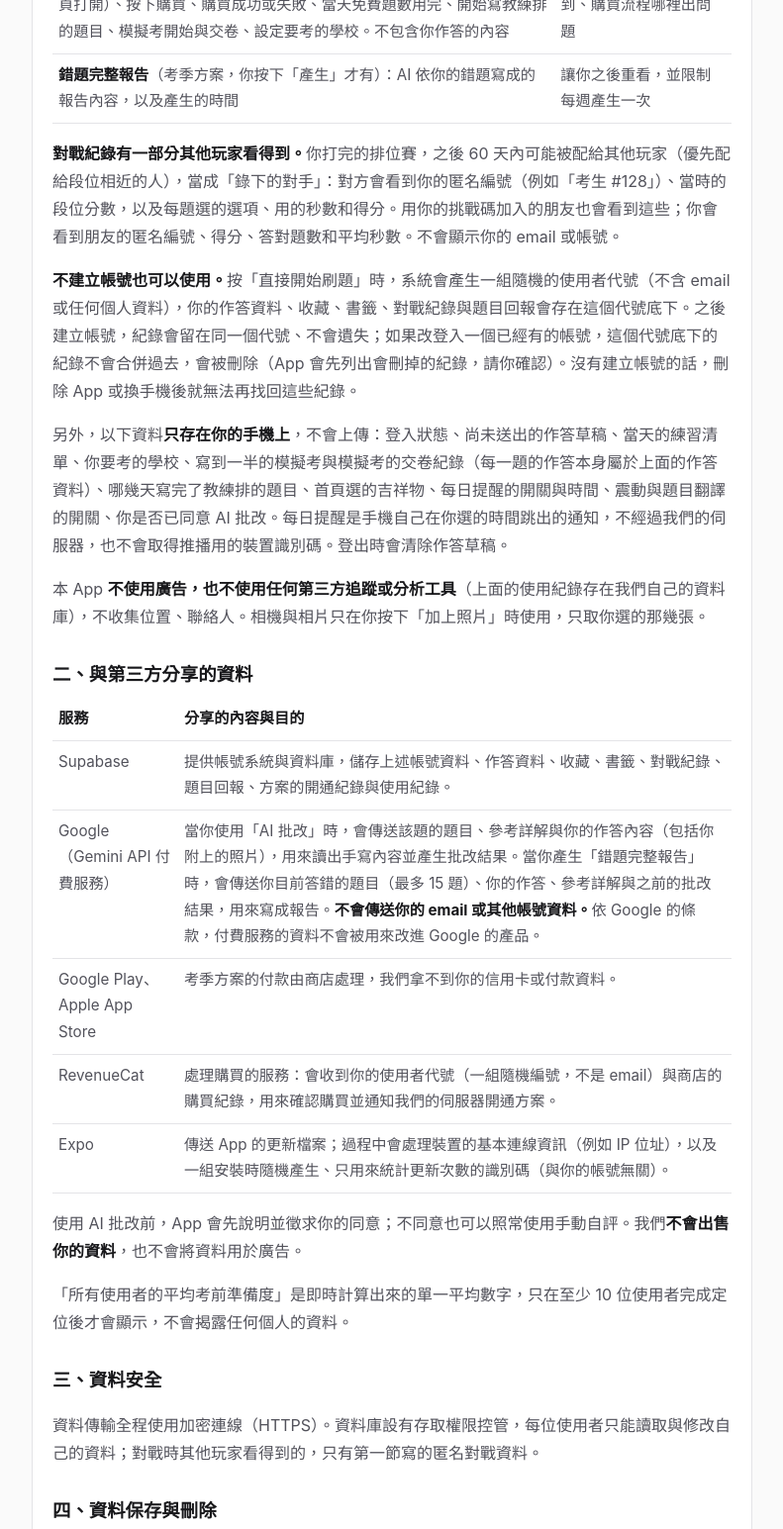
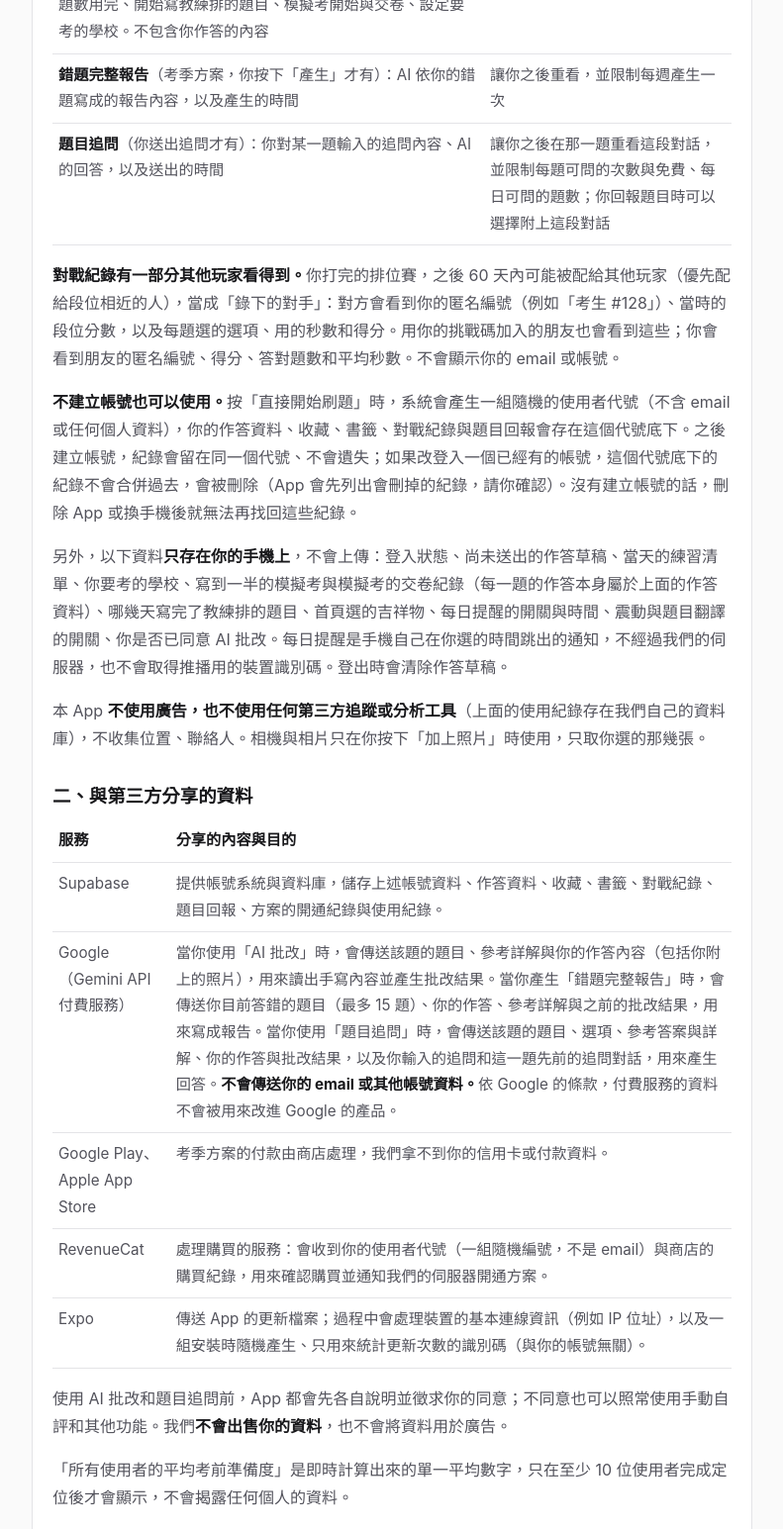
Before and after one commit to hakuhaku24/kaoyan-coach-legal, a plain HTML site: page privacy.html in a window 1280 px wide. Shown: the part 900-2445 px from the top of the page at 99% size, without its empty margins (244-1035 px from the left). Drawn offline with Linux system fonts and the light colour scheme.

Commit message:
docs: privacy policy and account deletion page cover 題目追問 (what is sent to Gemini, the conversation kept until the account is deleted, its own consent); effective 11/25

```diff
--- a/privacy.html
+++ b/privacy.html
@@ -10,7 +10,7 @@
 <main>
   <div class="card">
     <h1>考研教練 隱私權政策</h1>
-    <p class="meta">生效日期：2026 年 11 月 12 日　｜　開發者：考研教練（個人開發者）　｜　聯絡信箱：<a href="mailto:hakuhakuu24@gmail.com">hakuhakuu24@gmail.com</a></p>
+    <p class="meta">生效日期：2026 年 11 月 25 日　｜　開發者：考研教練（個人開發者）　｜　聯絡信箱：<a href="mailto:hakuhakuu24@gmail.com">hakuhakuu24@gmail.com</a></p>
 
     <p>「考研教練」（以下稱「本 App」）是協助研究所考生練習考題的 App。本政策說明本 App 收集哪些資料、如何使用、與誰分享，以及你可以如何刪除資料。</p>
 
@@ -26,6 +26,7 @@
       <tr><td><strong>拍照作答的照片</strong>（你選擇附上照片才有）：你拍下或選取的手寫答案照片</td><td>讓 AI 讀出你寫的內容來批改。<strong>照片不會保存</strong>，只留下 AI 讀到的文字</td></tr>
       <tr><td><strong>使用紀錄</strong>：少數幾種操作發生的時間，例如打開考季方案頁（以及從哪一頁打開）、按下購買、購買成功或失敗、當天免費題數用完、開始寫教練排的題目、模擬考開始與交卷、設定要考的學校。不包含你作答的內容</td><td>了解功能有沒有被用到、購買流程哪裡出問題</td></tr>
       <tr><td><strong>錯題完整報告</strong>（考季方案，你按下「產生」才有）：AI 依你的錯題寫成的報告內容，以及產生的時間</td><td>讓你之後重看，並限制每週產生一次</td></tr>
+      <tr><td><strong>題目追問</strong>（你送出追問才有）：你對某一題輸入的追問內容、AI 的回答，以及送出的時間</td><td>讓你之後在那一題重看這段對話，並限制每題可問的次數與免費、每日可問的題數；你回報題目時可以選擇附上這段對話</td></tr>
     </table>
     <p><strong>對戰紀錄有一部分其他玩家看得到。</strong>你打完的排位賽，之後 60 天內可能被配給其他玩家（優先配給段位相近的人），當成「錄下的對手」：對方會看到你的匿名編號（例如「考生 #128」）、當時的段位分數，以及每題選的選項、用的秒數和得分。用你的挑戰碼加入的朋友也會看到這些；你會看到朋友的匿名編號、得分、答對題數和平均秒數。不會顯示你的 email 或帳號。</p>
     <p><strong>不建立帳號也可以使用。</strong>按「直接開始刷題」時，系統會產生一組隨機的使用者代號（不含 email 或任何個人資料），你的作答資料、收藏、書籤、對戰紀錄與題目回報會存在這個代號底下。之後建立帳號，紀錄會留在同一個代號、不會遺失；如果改登入一個已經有的帳號，這個代號底下的紀錄不會合併過去，會被刪除（App 會先列出會刪掉的紀錄，請你確認）。沒有建立帳號的話，刪除 App 或換手機後就無法再找回這些紀錄。</p>
@@ -36,12 +37,12 @@
     <table>
       <tr><th>服務</th><th>分享的內容與目的</th></tr>
       <tr><td>Supabase</td><td>提供帳號系統與資料庫，儲存上述帳號資料、作答資料、收藏、書籤、對戰紀錄、題目回報、方案的開通紀錄與使用紀錄。</td></tr>
-      <tr><td>Google（Gemini API 付費服務）</td><td>當你使用「AI 批改」時，會傳送該題的題目、參考詳解與你的作答內容（包括你附上的照片），用來讀出手寫內容並產生批改結果。當你產生「錯題完整報告」時，會傳送你目前答錯的題目（最多 15 題）、你的作答、參考詳解與之前的批改結果，用來寫成報告。<strong>不會傳送你的 email 或其他帳號資料。</strong>依 Google 的條款，付費服務的資料不會被用來改進 Google 的產品。</td></tr>
+      <tr><td>Google（Gemini API 付費服務）</td><td>當你使用「AI 批改」時，會傳送該題的題目、參考詳解與你的作答內容（包括你附上的照片），用來讀出手寫內容並產生批改結果。當你產生「錯題完整報告」時，會傳送你目前答錯的題目（最多 15 題）、你的作答、參考詳解與之前的批改結果，用來寫成報告。當你使用「題目追問」時，會傳送該題的題目、選項、參考答案與詳解、你的作答與批改結果，以及你輸入的追問和這一題先前的追問對話，用來產生回答。<strong>不會傳送你的 email 或其他帳號資料。</strong>依 Google 的條款，付費服務的資料不會被用來改進 Google 的產品。</td></tr>
       <tr><td>Google Play、Apple App Store</td><td>考季方案的付款由商店處理，我們拿不到你的信用卡或付款資料。</td></tr>
       <tr><td>RevenueCat</td><td>處理購買的服務：會收到你的使用者代號（一組隨機編號，不是 email）與商店的購買紀錄，用來確認購買並通知我們的伺服器開通方案。</td></tr>
       <tr><td>Expo</td><td>傳送 App 的更新檔案；過程中會處理裝置的基本連線資訊（例如 IP 位址），以及一組安裝時隨機產生、只用來統計更新次數的識別碼（與你的帳號無關）。</td></tr>
     </table>
-    <p>使用 AI 批改前，App 會先說明並徵求你的同意；不同意也可以照常使用手動自評。我們<strong>不會出售你的資料</strong>，也不會將資料用於廣告。</p>
+    <p>使用 AI 批改和題目追問前，App 都會先各自說明並徵求你的同意；不同意也可以照常使用手動自評和其他功能。我們<strong>不會出售你的資料</strong>，也不會將資料用於廣告。</p>
     <p>「所有使用者的平均考前準備度」是即時計算出來的單一平均數字，只在至少 10 位使用者完成定位後才會顯示，不會揭露任何個人的資料。</p>
 
     <h2>三、資料安全</h2>
```
Also changed, not shown: delete-account.html (+1 -0 lines).
